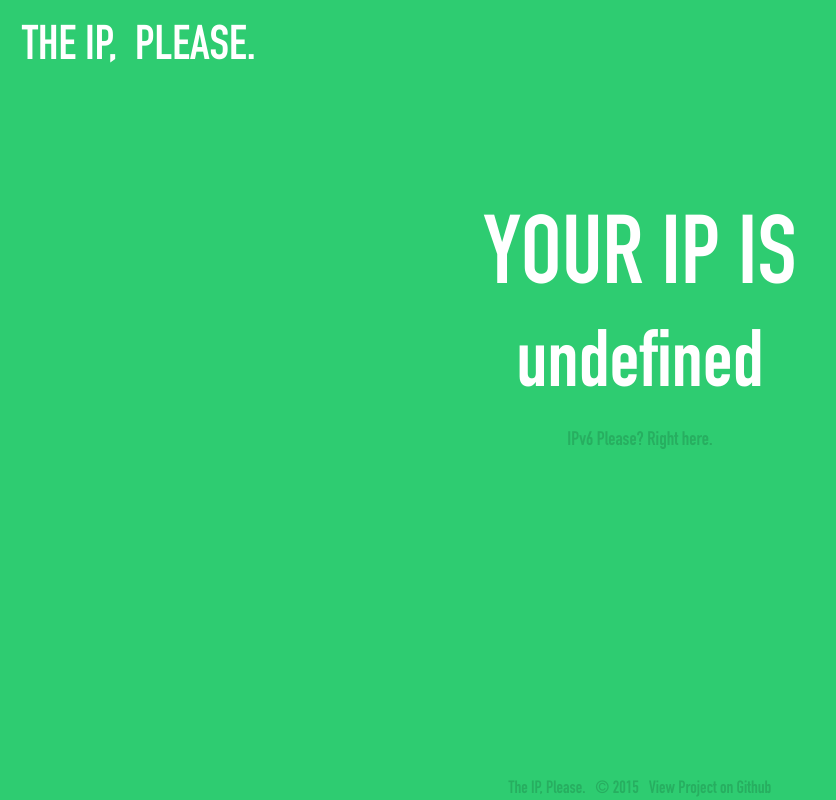
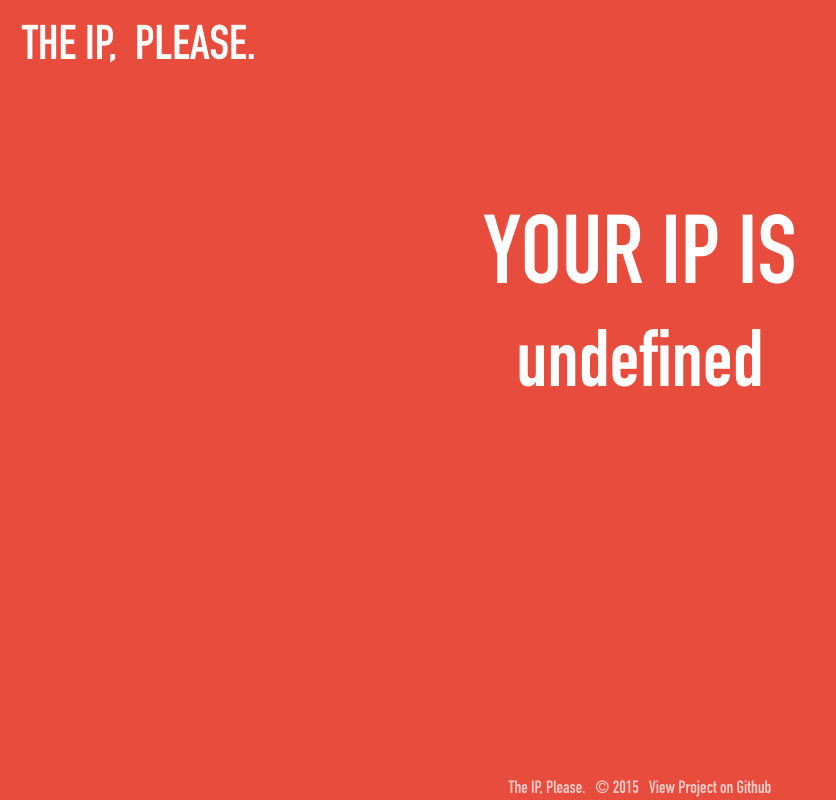
Before and after one commit to jakerm2002/theIPplease, a plain HTML site: page index.html in a window 1280 px wide. Shown: the whole page, without its empty margins (0-836 px from the left). Drawn offline with Linux system fonts and the light colour scheme.

Commit message:
Changed color scheme

```diff
--- a/index.html
+++ b/index.html
@@ -10,7 +10,15 @@
 		<script type="text/javascript" src="https://www.l2.io/ip.js?var=userip"></script>
 		<script type="text/javascript" src="https://l2.io/ip.js?var=useripv6"></script>
 	</head>
-	<body>
+	<body onload="return ran_col()">
+		<script type="text/javascript">
+            function ran_col() {
+                var col = '#';
+                var letters = ['2ECC71','3498DB','9b59b6','e74c3c','34495e'];
+                col += letters[Math.floor(Math.random() * letters.length)];
+                document.documentElement.style.background = col;
+            }
+        </script>
 		<div class="title">THE IP, &nbspPLEASE.</div>
 		<div class="ipis">YOUR IP IS</div>
 		<div class="userip">
@@ -18,6 +26,6 @@
 			document.write(userip);
 		</script>
 		</div>
-		<div class="more"><a class="more" href="#" onclick="document.getElementById('hiddenText').style.display='block'; return false;">IPv6 Please? Right here.</a></div>
+<!-- 		<div class="more"><a class="more" href="#" onclick="document.getElementById('hiddenText').style.display='block'; return false;">IPv6 Please?</a></div> -->
 		<div class="IPv6" style="display:none;" id="hiddenText"><script type="text/javascript">document.write(useripv6);</script></div>
 		<div class="bottom">The IP, Please. &nbsp &copy; 2015 &nbsp <a href="https://github.com/jakerm2002/theIPplease">View Project on Github</a></div>
--- a/resources/stylesheets/css.css
+++ b/resources/stylesheets/css.css
@@ -10,7 +10,6 @@
 
 html {
 	font-family: dinCondensed;
-	background-color: #2ecc71;
 	color: #fff;
 	margin: 0px;
 }
@@ -37,7 +36,7 @@ body {
 }
 
 .more {
-	color: #27ae60;
+	color: rgba(255,255,255,0.7);
 	text-align: center;
 	margin-top: 12px;
 	text-decoration: none;
@@ -45,7 +44,7 @@ body {
 }
 
 .more:hover {
-	color: #fff;
+	color: #ecf0f1;
 	-webkit-transition: 0.2s linear;
     -moz-transition: 0.2s linear;
     -ms-transition: 0.2s linear;
@@ -54,12 +53,12 @@ body {
 }
 
 a {
-	color: #27ae60;
+	color: rgba(255,255,255,0.7);
 	text-decoration: none;
 }
 
 a:hover {
-	color: #fff;
+	color: #ecf0f1;
 	-webkit-transition: 0.2s linear;
     -moz-transition: 0.2s linear;
     -ms-transition: 0.2s linear;
@@ -68,13 +67,12 @@ a:hover {
 }
 
 .IPv6 {
-	color: #fff;;
 	text-align: center;
 	margin-top: 8px;
 }
 
 .bottom {
-	color: #27ae60;
+	color: rgba(255,255,255,0.7);
 	position: absolute;
 	bottom: 0;
 	width: 100%;
```
